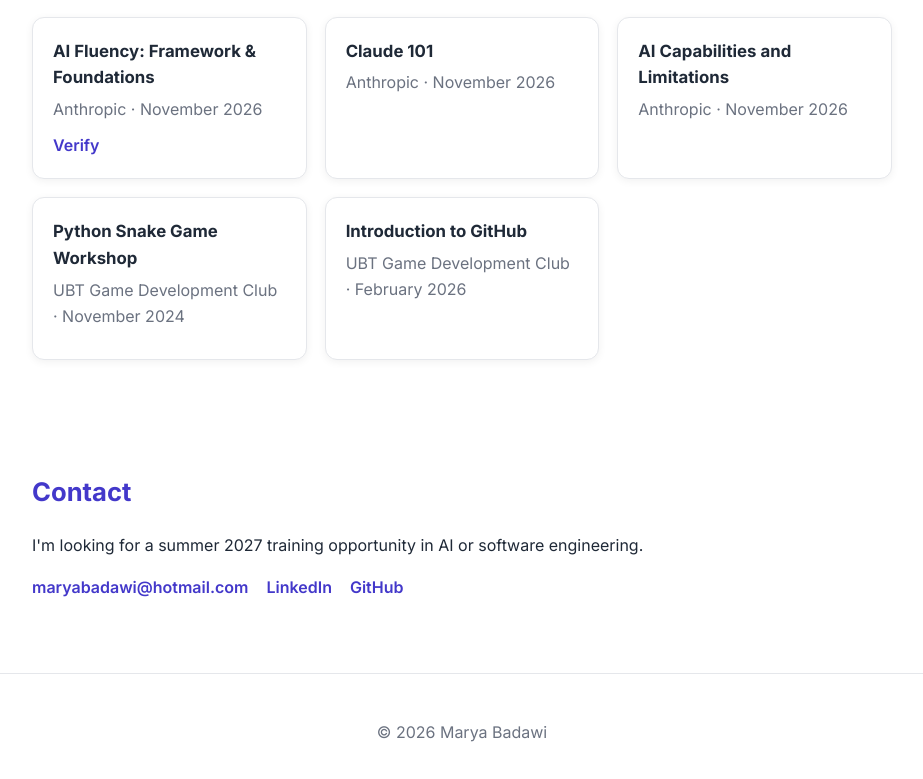
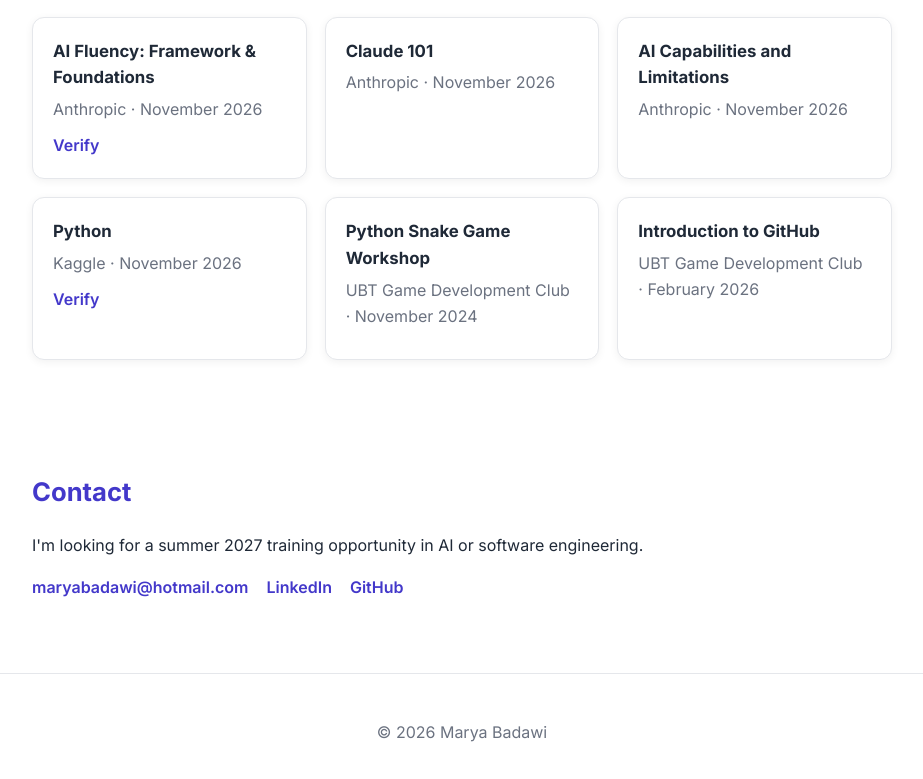
Before and after one commit to maryabadawi/maryabadawi.github.io, a plain HTML site: page index.html in a window 1280 px wide. Shown: the part 1150-1929 px from the top of the page, without its empty margins (178-1101 px from the left). Drawn offline with Linux system fonts and the light colour scheme; a script that the page names is missing.

Commit message:
Add Kaggle Python certificate

```diff
--- a/index.html
+++ b/index.html
@@ -85,6 +85,11 @@
           <!-- TODO: add <a href="https://verify.skilljar.com/c/..." target="_blank">Verify</a> -->
         </article>
         <article class="card">
+          <h3>Python</h3>
+          <p>Kaggle · November 2026</p>
+          <a href="https://www.kaggle.com/learn/certification/maryabadawi/python" target="_blank">Verify</a>
+        </article>
+        <article class="card">
           <h3>Python Snake Game Workshop</h3>
           <p>UBT Game Development Club · November 2024</p>
         </article>
```
